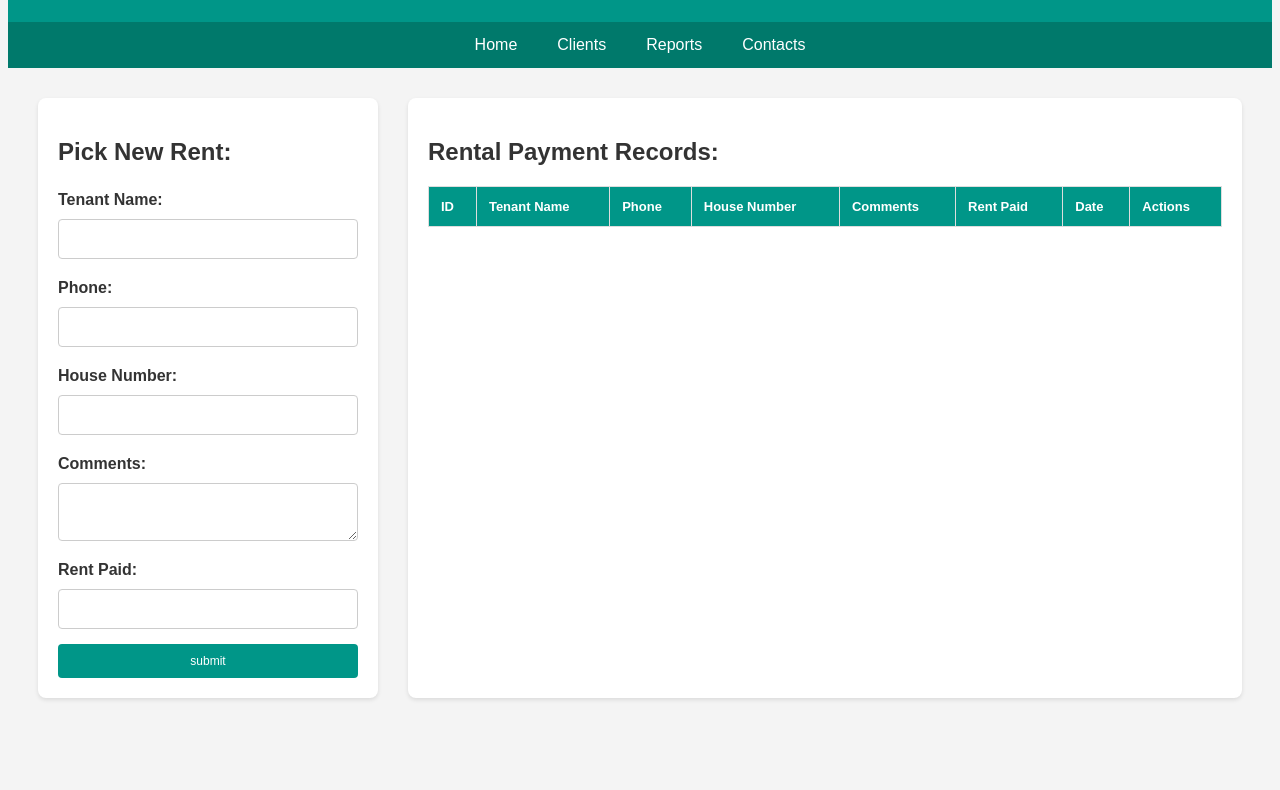
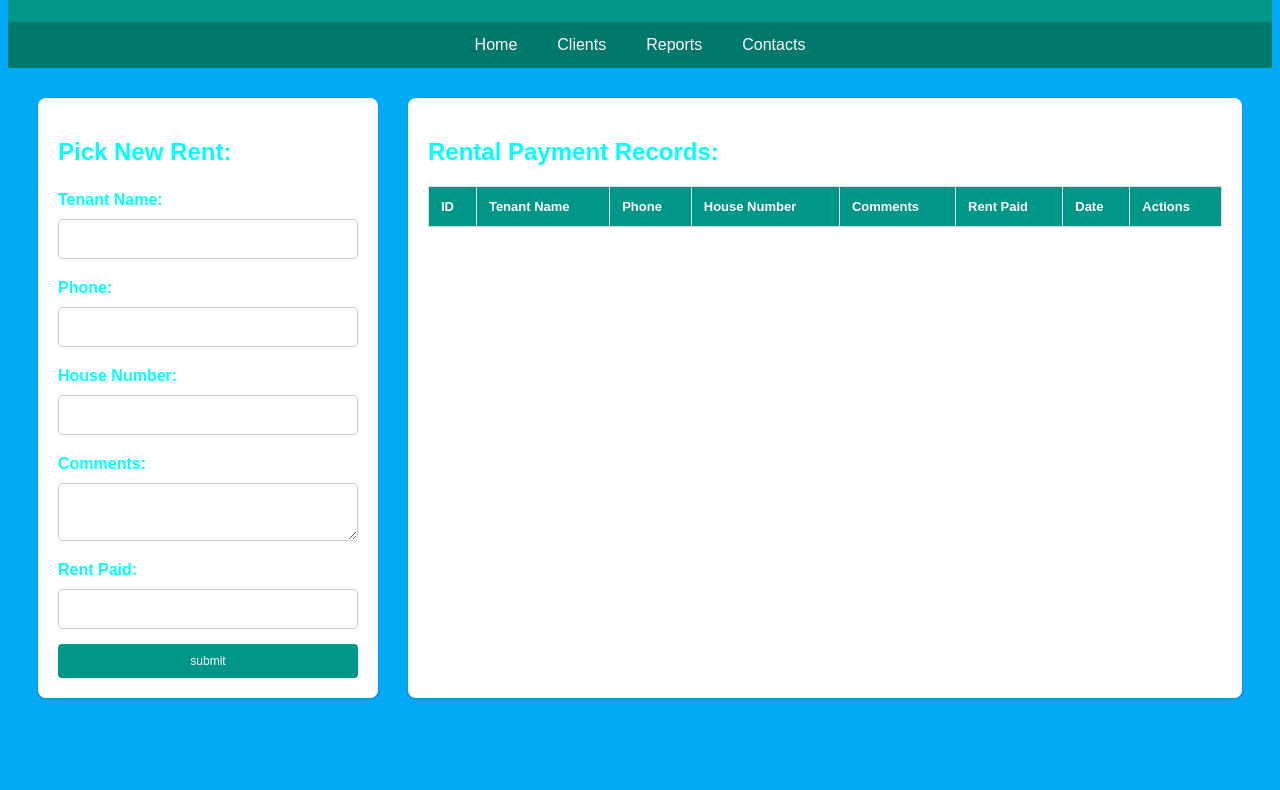
Before and after one commit to PeterNjukia/clients, a website: page public/index.html in a window 1280 px wide. Shown: the part 96-886 px from the top of the page. Drawn offline with Linux system fonts and the light colour scheme; no server answers.

Commit message:
color change for cicd tests

```diff
--- a/public/index.html
+++ b/public/index.html
@@ -7,8 +7,8 @@
     <style>
         body {
             font-family: Arial, sans-serif;
-            background-color: #f4f4f4;
-            color: #333;
+            background-color: #03a9f4;
+            color: cyan;
             margin: 10;
             border-left: #00796b;
             padding: 0;
```
